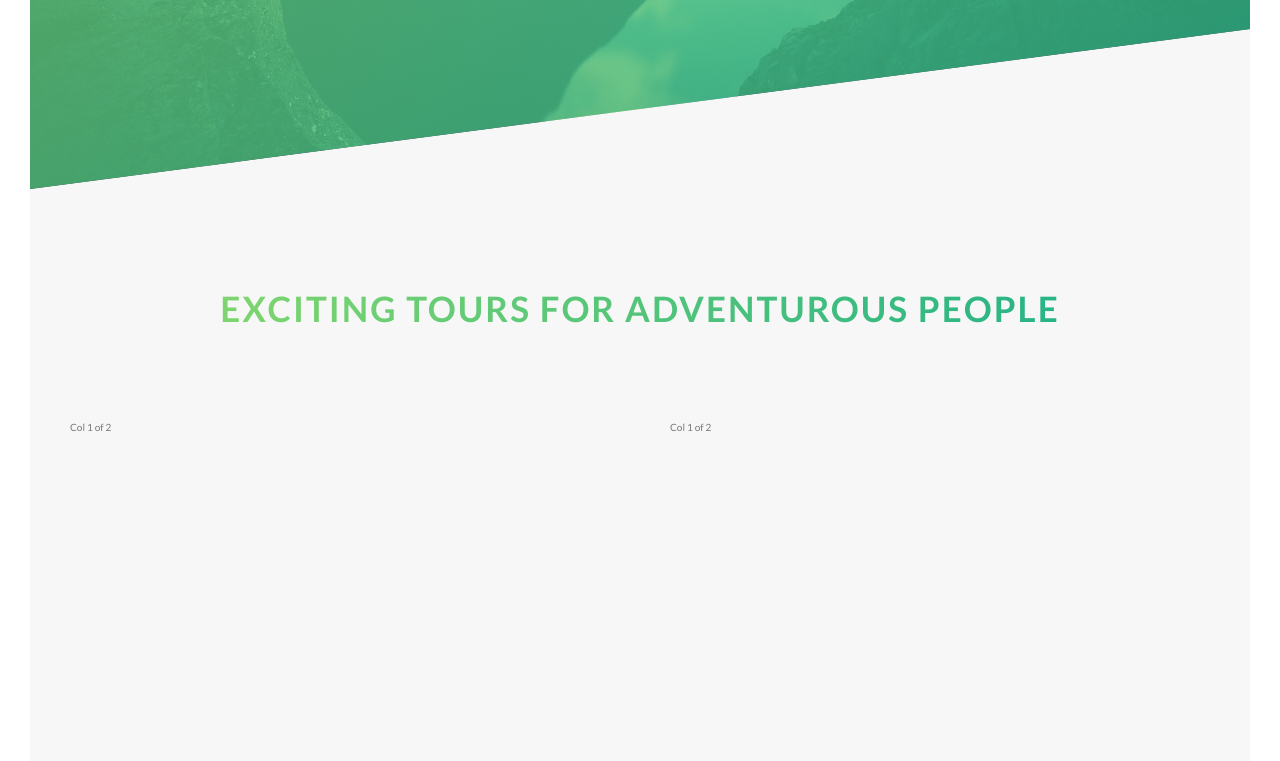
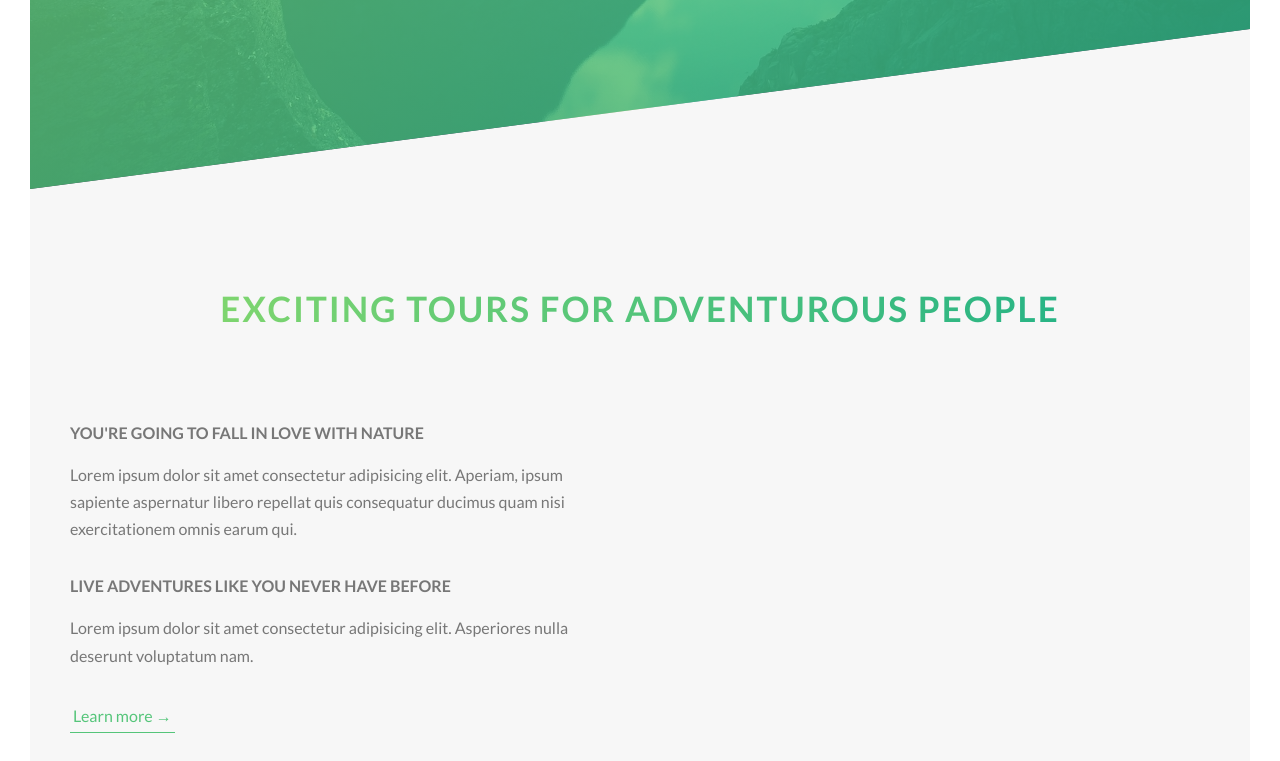
Before and after one commit to HellyZ/travel-agency-landing, a website: page index.html in a window 1280 px wide. Shown: the part 601-1362 px from the top of the page. Drawn offline with Linux system fonts and the light colour scheme.

Commit message:
finished about section

```diff
--- a/index.html
+++ b/index.html
@@ -28,7 +28,7 @@
 
     <main>
       <section class="section-about">
-        <div class="u-center-text u-margin-bottom-8">
+        <div class="u-center-text u-margin-bottom-big">
           <h2 class="heading-secondary">
             Exciting tours for adventurous people
           </h2>
@@ -36,14 +36,28 @@
 
         <div class="row">
           <div class="col-1-of-2">
-            Col 1 of 2
+            <h3 class="heading-tertiary u-margin-bottom-small" >
+              You're going to fall in love with nature
+            </h3>
+            <p class="paragraph">
+              Lorem ipsum dolor sit amet consectetur adipisicing elit. Aperiam, ipsum sapiente aspernatur libero repellat quis consequatur
+              ducimus quam nisi exercitationem omnis earum qui.
+            </p>
+
+            <h3 class="heading-tertiary u-margin-bottom-small">
+              Live adventures like you never have before
+            </h3>
+            <p class="paragraph">
+              Lorem ipsum dolor sit amet consectetur adipisicing elit. Asperiores nulla deserunt voluptatum nam.
+            </p>
+            <a href="#" class="btn-text">Learn more &rarr;</a>
           </div>
           <div class="col-1-of-2">
-            Col 1 of 2
           </div>
         </div>
       </section>
     </main>
+
 
     <!--
     <section class="grid-test">
--- a/sass/abstracts/_variables.scss
+++ b/sass/abstracts/_variables.scss
@@ -1,3 +1,4 @@
+//COLORS
 $color-primary: #55c57a;
 $color-primary-light: #7ed56f;
 $color-primary-dark: #28b485;
@@ -8,6 +9,10 @@ $color-grey-dark: #777;
 $color-white: #fff;
 $color-black: #000;
 
+//FONT
+$default-font-size: 1.6rem;
+
+//GRID
 $grid-width: 114rem;
 $gutter-vertical: 8rem;
 $gutter-horizontal: 6rem;
--- a/sass/base/_typography.scss
+++ b/sass/base/_typography.scss
@@ -59,3 +59,17 @@ body {
       text-shadow: .5rem 1rem 2rem rgba($color-black, .2);
     }
 }
+
+.heading-tertiary {
+  font-size: $default-font-size;
+  font-weight: 700;
+  text-transform: uppercase;
+}
+
+.paragraph {
+  font-size: $default-font-size;
+
+  &:not(:last-child) {
+    margin-bottom: 3rem;
+  }
+}
--- a/sass/base/_utilities.scss
+++ b/sass/base/_utilities.scss
@@ -1,3 +1,5 @@
 .u-center-text { text-align: center;}
 
-.u-margin-bottom-8 {margin-bottom: 8rem;}
+.u-margin-bottom-small {margin-bottom: 1.5rem;}
+.u-margin-bottom-medium {margin-bottom: 4rem;}
+.u-margin-bottom-big {margin-bottom: 8rem;}
--- a/sass/components/_button.scss
+++ b/sass/components/_button.scss
@@ -16,7 +16,7 @@
     -ms-transition: all .2s;
     -o-transition: all .2s;
     position: relative;
-    font-size: 1.6rem;
+    font-size: $default-font-size;
   }
 
   &:hover {
@@ -82,3 +82,40 @@
     -webkit-animation: moveInBottom .5s ease-out .75s;
   }
 }
+
+.btn-text {
+  &:link,
+  &:visited {
+    font-size: $default-font-size;
+    color: $color-primary;
+    display: inline-block;
+    text-decoration: none;
+    border-bottom: 1px solid $color-primary;
+    padding: 3px;
+    transition: all .2s;
+    -webkit-transition: all .2s;
+    -moz-transition: all .2s;
+    -ms-transition: all .2s;
+    -o-transition: all .2s;
+}
+
+  &:hover {
+    background-color: $color-primary;
+    color: $color-white;
+    box-shadow: 0 1rem 2rem rgba($color-black, .15);
+    transform: translateY(-2px);
+    -webkit-transform: translateY(-2px);
+    -moz-transform: translateY(-2px);
+    -ms-transform: translateY(-2px);
+    -o-transform: translateY(-2px);
+}
+
+  &:active {
+    box-shadow: 0 .5rem 1rem rgba($color-black, .15);
+    transform: translateY(-2px);
+    -webkit-transform: translateY(-2px);
+    -moz-transform: translateY(-2px);
+    -ms-transform: translateY(-2px);
+    -o-transform: translateY(-2px);
+}
+}
```
Also changed, not shown: css/style.css.
